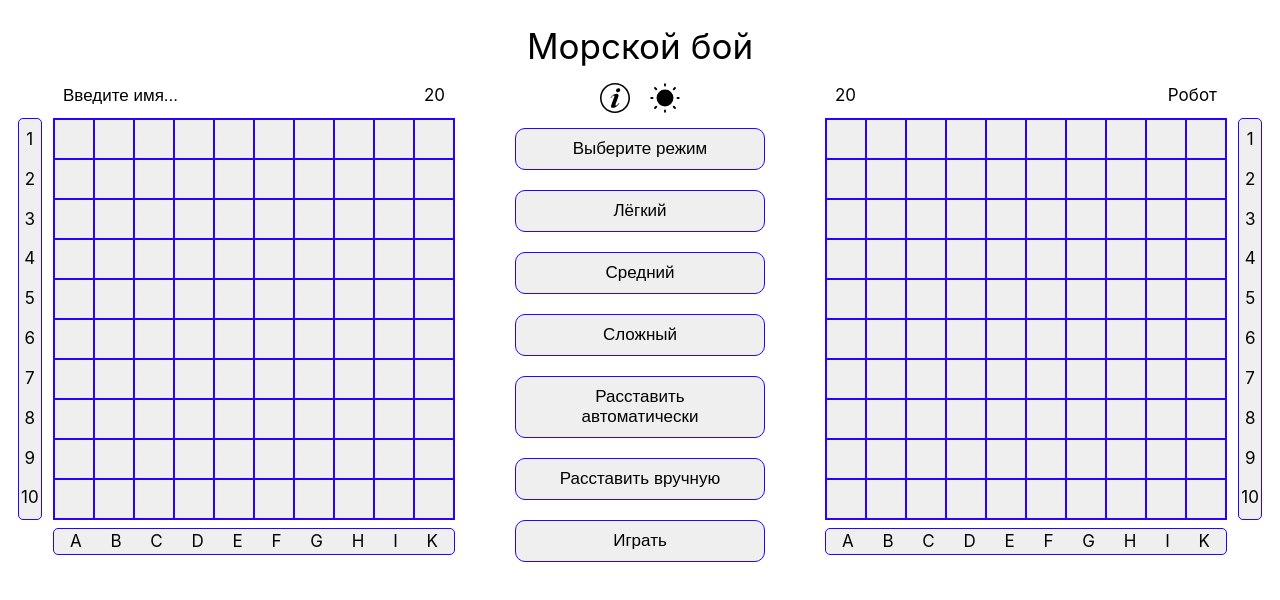
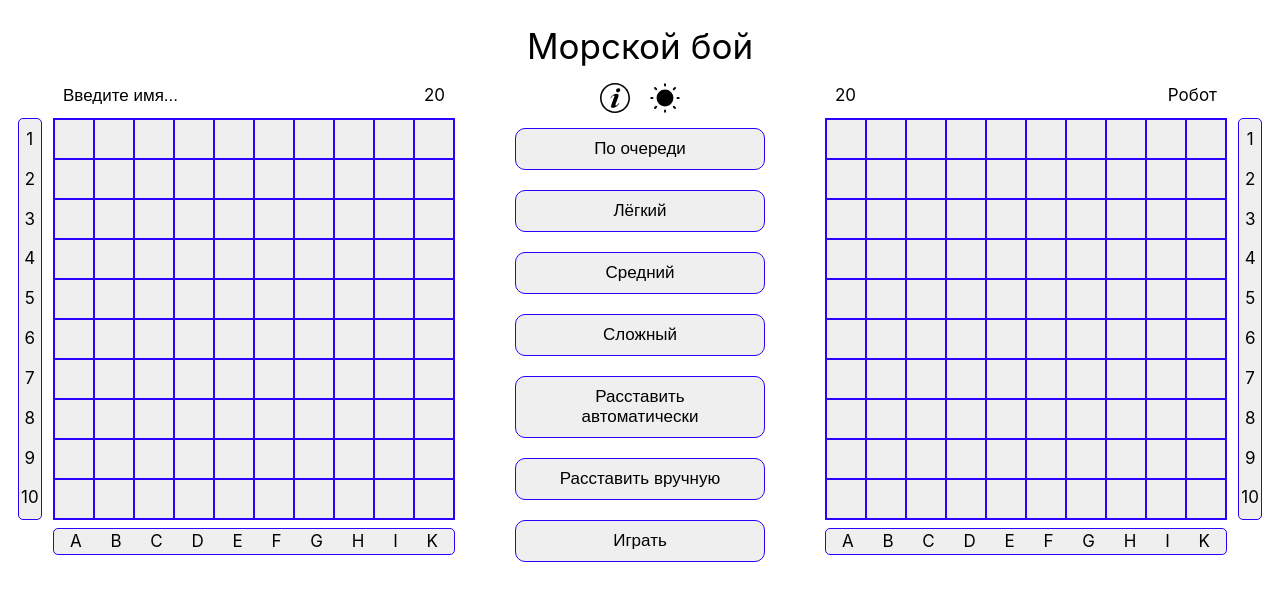
Before and after one commit to maksimshirma/sea_battle, a React (Vite) app: page / in a window 1280 px wide. Shown: the top 600 px of the page. Built offline with nearby package versions, Linux system fonts and the light colour scheme.

Commit message:
created gameSlice

```diff
--- /dev/null
+++ b/src/app/store/gameSlice/gameSlice.ts
@@ -0,0 +1,99 @@
+import { AppDispatch, RootState } from "../store";
+import { createSlice } from "@reduxjs/toolkit";
+
+export type TDifficulty = "easy" | "normal" | "hard";
+
+export type TModes = "oneByOne" | "toMiss";
+
+interface IState {
+    game: number;
+    userWins: number;
+    difficulty?: TDifficulty;
+    mode: TModes;
+    isGoing: boolean;
+}
+
+const initialState: IState = {
+    game: 0,
+    userWins: 0,
+    difficulty: undefined,
+    mode: "oneByOne",
+    isGoing: false,
+};
+
+export const gameSlice = createSlice({
+    name: "game",
+    initialState,
+    reducers: {
+        gameChangeMode: (state, action) => {
+            state.mode = action.payload;
+        },
+        gameChangeDifficulty: (state, action) => {
+            state.difficulty = action.payload;
+        },
+        gameStart: (state) => {
+            state.isGoing = true;
+        },
+        gameStop: (state) => {
+            state.isGoing = false;
+            state.game += 1;
+        },
+        gameUserWin: (state) => {
+            state.isGoing = false;
+            state.game += 1;
+            state.userWins += 1;
+        },
+    },
+});
+
+const { actions } = gameSlice;
+const {
+    gameChangeMode,
+    gameChangeDifficulty,
+    gameStart,
+    gameStop,
+    gameUserWin,
+} = actions;
+
+export const changeMode = (payload: TModes) => (dispatch: AppDispatch) => {
+    dispatch(gameChangeMode(payload));
+};
+
+export const changeDifficulty =
+    (payload: TDifficulty) => (dispatch: AppDispatch) => {
+        dispatch(gameChangeDifficulty(payload));
+    };
+
+export const startGame = () => (dispatch: AppDispatch) => {
+    dispatch(gameStart());
+};
+
+export const stopGame = () => (dispatch: AppDispatch) => {
+    dispatch(gameStop());
+};
+
+export const userWin = () => (dispatch: AppDispatch) => {
+    dispatch(gameUserWin());
+};
+
+export const getGameMode = () => (state: RootState) => {
+    return state.game.mode;
+};
+
+export const getGameDifficulty = () => (state: RootState) => {
+    return state.game.difficulty;
+};
+
+export const getCountOfGames = () => (state: RootState) => {
+    return state.game.game;
+};
+
+export const getCountOfUserWins = () => (state: RootState) => {
+    return state.game.userWins;
+};
+
+export const getIsGameGoing = () => (state: RootState) => {
+    return state.game.isGoing;
+};
+
+export default gameSlice.reducer;
--- a/src/app/store/store.ts
+++ b/src/app/store/store.ts
@@ -3,9 +3,11 @@ import { configureStore, combineReducers } from "@reduxjs/toolkit";
 import { persistStore, persistReducer } from "redux-persist";
 import storage from "redux-persist/lib/storage";
 import userReducer from "./userSlice/userSlice";
+import gameReducer from "./gameSlice/gameSlice";
 
 const rootReducer = combineReducers({
     user: userReducer,
+    game: gameReducer,
 });
 
 const persistConfig = {
@@ -17,6 +19,10 @@ const persistedReducer = persistReducer(persistConfig, rootReducer);
 
 export const store = configureStore({
     reducer: persistedReducer,
+    middleware: (getDefaultMiddleware) =>
+        getDefaultMiddleware({
+            serializableCheck: false,
+        }),
 });
 
 export const persistor = persistStore(store);
--- /dev/null
+++ b/src/shared/lib/getRandomBetween.ts
@@ -0,0 +1,3 @@
+export function getRandomBetween(min: number, max: number): number {
+    return min + Math.floor(Math.random() * (max - min + 1));
+}
--- /dev/null
+++ b/src/shared/lib/getRandomFrom.ts
@@ -0,0 +1,4 @@
+export function getRandomFrom<T>(...args: T[]): T {
+    const index = Math.floor(Math.random() * args.length);
+    return args[index];
+}
--- a/src/shared/ui/BattleBlock/BattleBlock.module.scss
+++ b/src/shared/ui/BattleBlock/BattleBlock.module.scss
@@ -11,6 +11,8 @@
     justify-content: center;
     align-items: center;
 
+    float: left;
+
     &:hover {
         background-color: var(--btn-active-color);
         cursor: pointer;
--- a/src/shared/ui/BattleBlock/BattleBlock.tsx
+++ b/src/shared/ui/BattleBlock/BattleBlock.tsx
@@ -1,12 +1,16 @@
 import styles from "./BattleBlock.module.scss";
 
-// interface IProps {
-//     value: number;
-// }
+interface IProps {
+    index: [number, number];
+}
 
-const BattleBlock = (): JSX.Element => {
+const BattleBlock = ({ index }: IProps): JSX.Element => {
     return (
-        <div className={styles.container}>
+        <div
+            className={styles.container}
+            data-set-i={index[0]}
+            data-set-j={index[1]}
+        >
             <span className={styles.item}></span>
         </div>
     );
--- a/src/shared/ui/BattleField/BattleField.tsx
+++ b/src/shared/ui/BattleField/BattleField.tsx
@@ -1,3 +1,4 @@
+import React from "react";
 import BattleBlock from "../BattleBlock";
 import styles from "./BattleField.module.scss";
 
@@ -9,10 +10,10 @@ const BattleField = ({ board }: IProps): JSX.Element => {
     return (
         <div className={styles.container}>
             {board.map((row, i) =>
-                row.map((element, j) => (
-                    <div key={`${i}-${j}`} className={styles.item}>
-                        <BattleBlock value={element} />
-                    </div>
+                row.map((_, j) => (
+                    <React.Fragment key={`${i}-${j}`}>
+                        <BattleBlock index={[i, j]} />
+                    </React.Fragment>
                 ))
             )}
         </div>
--- a/src/shared/ui/SelectField/SelectField.tsx
+++ b/src/shared/ui/SelectField/SelectField.tsx
@@ -1,15 +1,16 @@
 import { MouseEventHandler, useState } from "react";
+import { TModes } from "../../../app/store/gameSlice/gameSlice";
 import styles from "./SelectField.module.scss";
 
 interface IOption {
-    label: string;
+    label: TModes;
     value: string;
 }
 
 interface IProps {
-    onChange: (value: string) => void;
+    onChange: (value: IOption) => void;
     options: IOption[];
-    initialValue: string;
+    initialValue: IOption;
 }
 
 const SelectField = ({
@@ -17,7 +18,7 @@ const SelectField = ({
     options,
     onChange,
 }: IProps): JSX.Element => {
-    const [active, setActive] = useState<string>(initialValue);
+    const [active, setActive] = useState<IOption>(initialValue);
     const [isOpen, setIsOpen] = useState<boolean>(false);
 
     const handleClick: MouseEventHandler<HTMLButtonElement> = () => {
@@ -27,16 +28,17 @@ const SelectField = ({
     const handleChangeActive: MouseEventHandler<HTMLDivElement> = ({
         currentTarget,
     }) => {
-        const newActive: string | undefined = currentTarget.dataset.state;
-        if (newActive && active !== newActive) {
-            setActive(newActive);
-            onChange(newActive);
-        }
+        const label = currentTarget.dataset.label as TModes;
+        const newActive = options.find(
+            (el: IOption) => el.label === label
+        ) as IOption;
+        setActive(newActive);
+        onChange(newActive);
     };
 
     return (
         <button className={styles.select} onClick={handleClick}>
-            <span className={styles.select_title}>{active}</span>
+            <span className={styles.select_title}>{active.value}</span>
             {isOpen && (
                 <div className={styles.select_content}>
                     {options &&
@@ -45,7 +47,7 @@ const SelectField = ({
                                 <div
                                     key={option.value}
                                     className={styles.option}
-                                    data-state={option.value}
+                                    data-label={option.label}
                                     onClick={handleChangeActive}
                                 >
                                     {option.value}
--- /dev/null
+++ b/src/shared/ui/Ship/index.ts
@@ -0,0 +1 @@
+export { default } from "./Ship";
--- a/src/widgets/Settings/Settings.tsx
+++ b/src/widgets/Settings/Settings.tsx
@@ -6,17 +6,21 @@ import Icons from "../../shared/ui/Icons";
 import { useAppDispatch, useAppSelector } from "../../app/store/store";
 import { getTheme, changeTheme } from "../../app/store/userSlice/userSlice";
 import Rules from "../../shared/ui/Rules";
+import {
+    changeDifficulty,
+    changeMode,
+    getIsGameGoing,
+    startGame,
+    stopGame,
+} from "../../app/store/gameSlice/gameSlice";
 import styles from "./Settings.module.scss";
 
 const Settings = (): JSX.Element => {
     const theme = useAppSelector(getTheme());
+    const isGameGoing = useAppSelector(getIsGameGoing());
     const dispatch = useAppDispatch();
 
     const [isRulesOpen, setIsRulesOpen] = useState<boolean>(false);
-
-    const toggleTheme = () => {
-        dispatch(changeTheme());
-    };
 
     const modalPortal = document.getElementById("modal-portal");
 
@@ -35,7 +39,10 @@ const Settings = (): JSX.Element => {
                 >
                     <Icons name="info" color="#000" />
                 </span>
-                <span className={styles.icon} onClick={toggleTheme}>
+                <span
+                    className={styles.icon}
+                    onClick={() => dispatch(changeTheme())}
+                >
                     {theme === "light" ? (
                         <Icons name="sun" color="none" />
                     ) : (
@@ -46,30 +53,35 @@ const Settings = (): JSX.Element => {
             <div className={styles.buttons}>
                 <div className={styles.button}>
                     <SelectField
-                        initialValue="Выберите режим"
-                        onChange={(v) => console.log(v)}
+                        initialValue={{
+                            label: "oneByOne",
+                            value: "По очереди",
+                        }}
+                        onChange={(option) =>
+                            dispatch(changeMode(option.label))
+                        }
                         options={[
-                            { label: "по очереди", value: "По очереди" },
-                            { label: "до промаха", value: "До промоха" },
+                            { label: "oneByOne", value: "По очереди" },
+                            { label: "toMiss", value: "До промоха" },
                         ]}
                     />
                 </div>
                 <div className={styles.button}>
                     <Button
                         content="Лёгкий"
-                        onClick={() => console.log("лёгкий")}
+                        onClick={() => dispatch(changeDifficulty("easy"))}
                     />
                 </div>
                 <div className={styles.button}>
                     <Button
                         content="Средний"
-                        onClick={() => console.log("средний")}
+                        onClick={() => dispatch(changeDifficulty("normal"))}
                     />
                 </div>
                 <div className={styles.button}>
                     <Button
                         content="Сложный"
-                        onClick={() => console.log("сложный")}
+                        onClick={() => dispatch(changeDifficulty("hard"))}
                     />
                 </div>
                 <div className={styles.button}>
@@ -85,10 +97,17 @@ const Settings = (): JSX.Element => {
                     />
                 </div>
                 <div className={styles.button}>
-                    <Button
-                        content="Играть"
-                        onClick={() => console.log("Играть")}
-                    />
+                    {isGameGoing ? (
+                        <Button
+                            content="Закончить"
+                            onClick={() => dispatch(stopGame())}
+                        />
+                    ) : (
+                        <Button
+                            content="Играть"
+                            onClick={() => dispatch(startGame())}
+                        />
+                    )}
                 </div>
             </div>
         </div>
```
Also changed, not shown: src/shared/ui/Ship/Ship.tsx (added, +12 -0 lines), src/shared/ui/Ship/Ship.module.scss (added).
